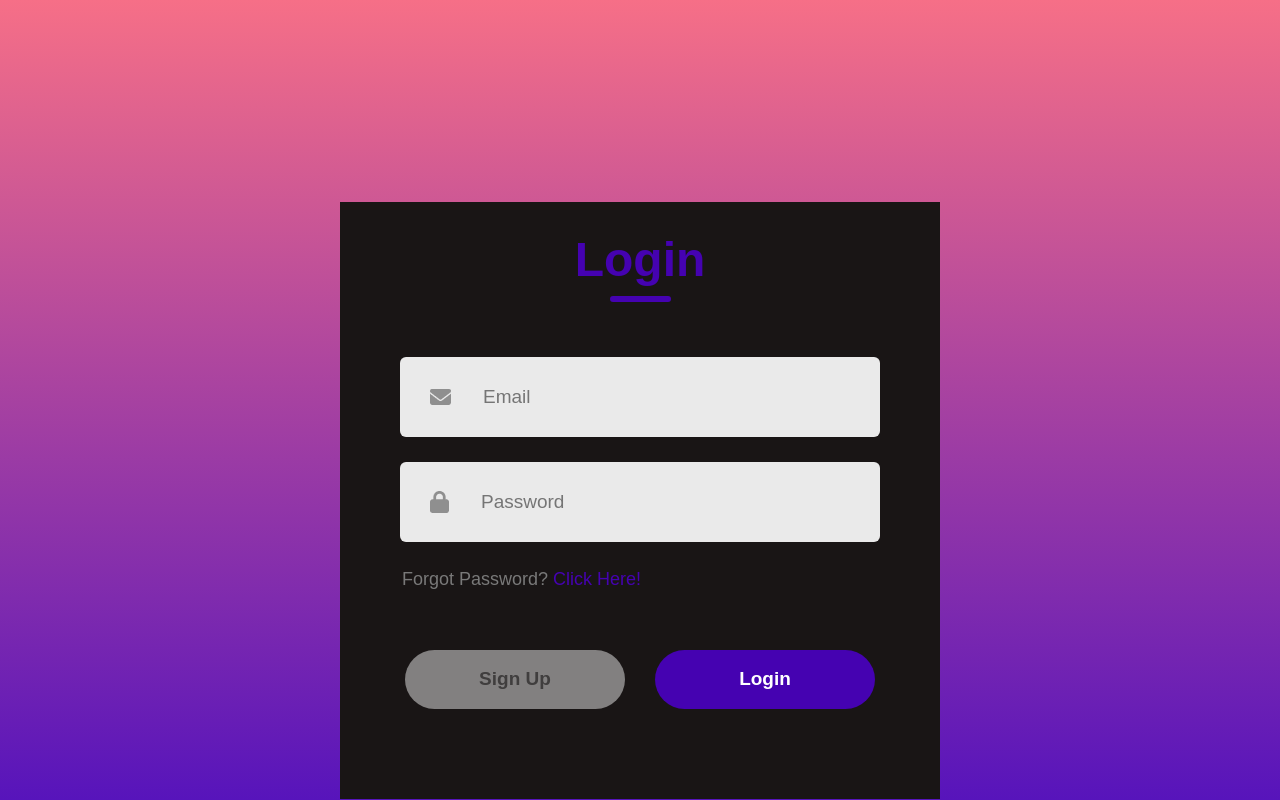
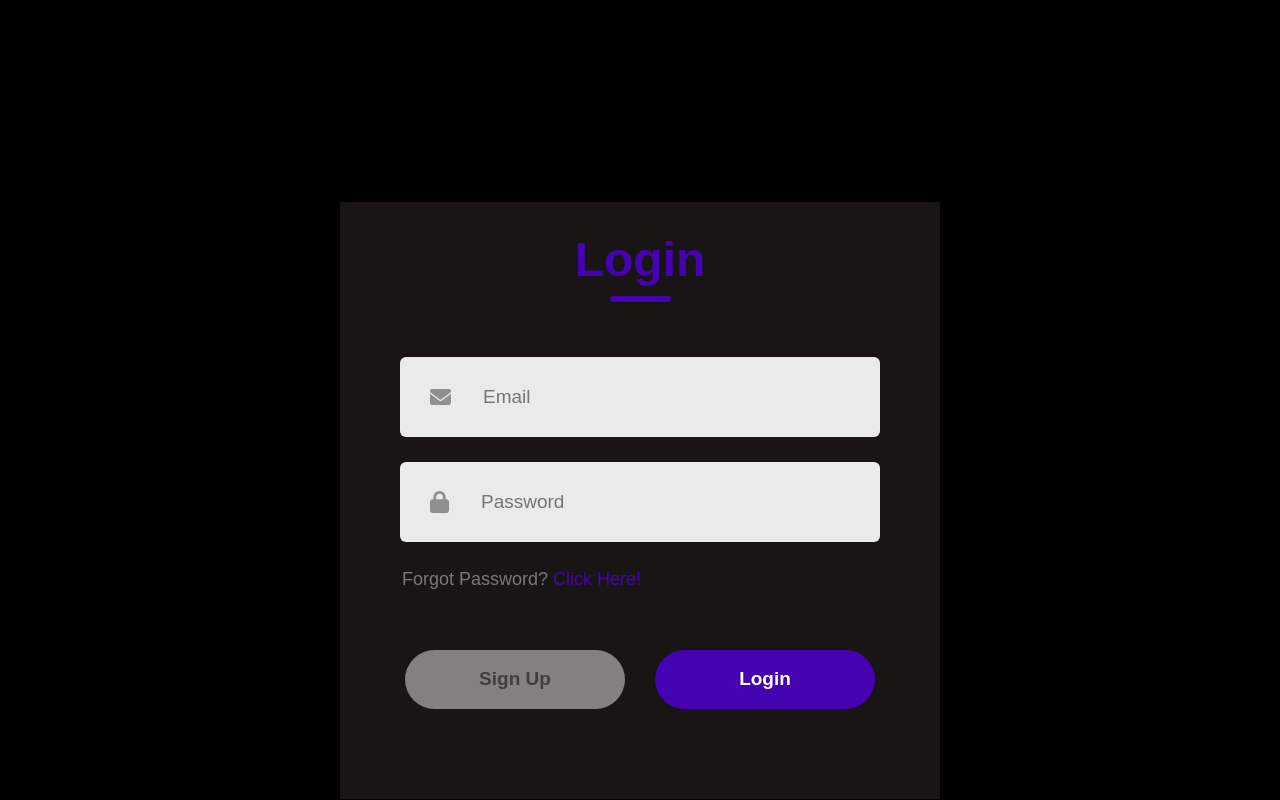
Before and after one commit to joytsy/DSA3101-2320-Ateam, a React (Create React App) app in the folder frontend/churnguard/: page / in a window 1280 px wide. Built offline with nearby package versions, Linux system fonts and the light colour scheme.

Commit message:
Modified signup page.

```diff
--- a/frontend/churnguard/src/Components/Home.css
+++ b/frontend/churnguard/src/Components/Home.css
@@ -1,7 +1,7 @@
 body {
     margin: 0;
     padding: 0;
-    background-color: black;
+    background: black;
     color: purple;
     font-family: Arial, sans-serif;
     display: flex;
@@ -10,6 +10,7 @@ body {
     height: 100vh;
 }
 
+
 .header {
     text-align: center;
     font-size: 36px;
--- a/frontend/churnguard/src/Components/LoginSignUp/LoginSignUp.css
+++ b/frontend/churnguard/src/Components/LoginSignUp/LoginSignUp.css
@@ -98,6 +98,10 @@
     color: #676767;
 }
 
-.body{
+body {
+    margin: 0;
+    padding: 0;
     background: linear-gradient(#f66f87, #5714bb);
+    color: #fff; /* Assuming you want white text on the gradient background */
+    font-family: Arial, sans-serif;
 }
--- a/frontend/churnguard/src/index.css
+++ b/frontend/churnguard/src/index.css
@@ -6,7 +6,7 @@ body {
   -webkit-font-smoothing: antialiased;
   -moz-osx-font-smoothing: grayscale;
   height: 100vh;
-  background: linear-gradient(#f66f87, #5714bb);
+  /* background: linear-gradient(#f66f87, #5714bb); */
 }
 
 code {
```
